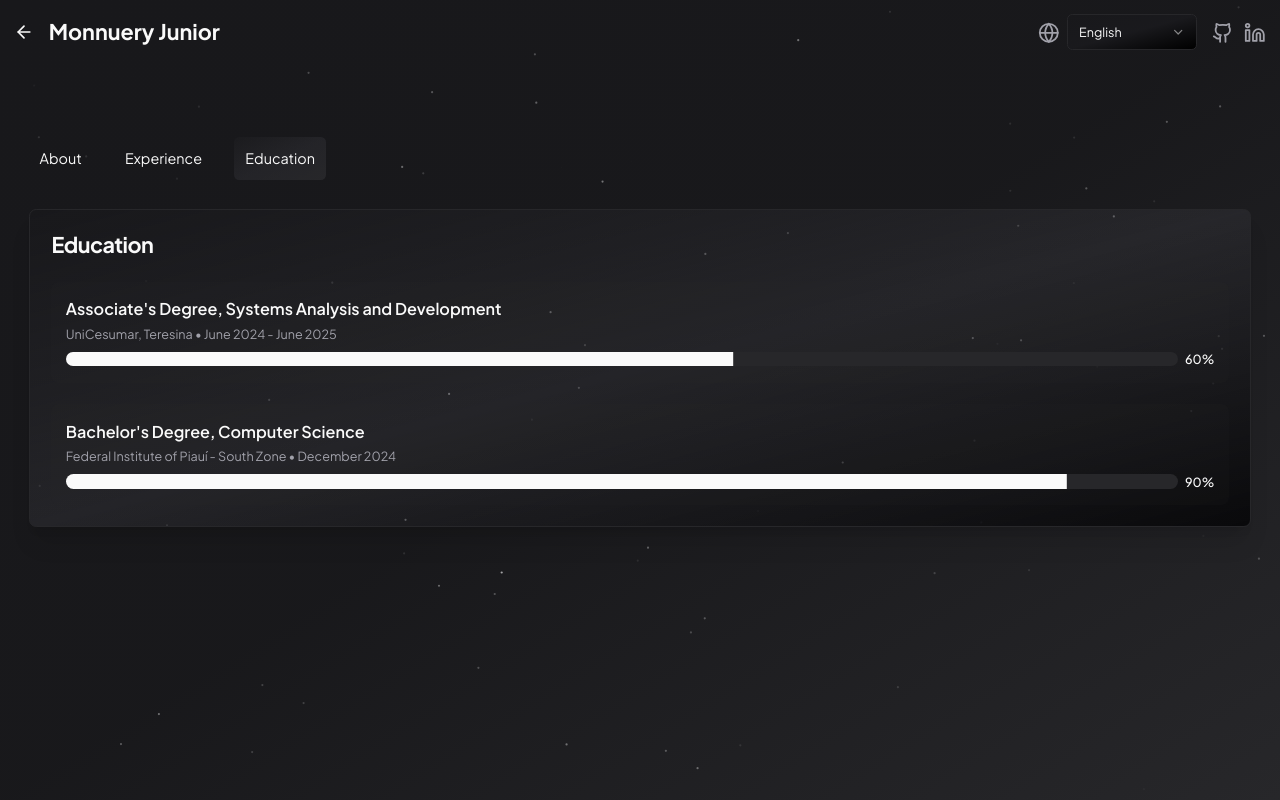
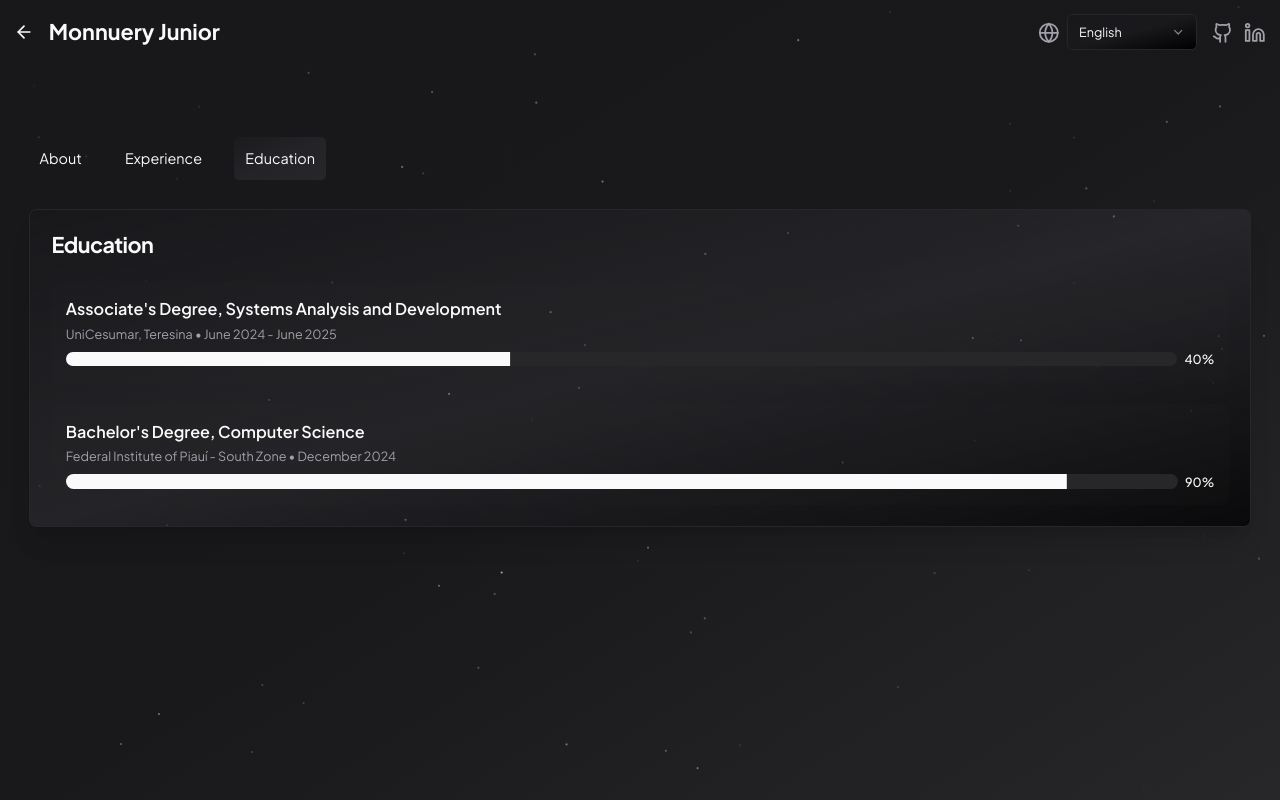
Before and after one commit to santozxy/portfolio-app, a Next.js app: page /en/education in a window 1280 px wide. Built offline with nearby package versions, Linux system fonts and the light colour scheme.

Commit message:
:recycle: refactor: Change json format for array of objects

```diff
--- a/messages/en.json
+++ b/messages/en.json
@@ -205,16 +205,20 @@
   },
   "education": {
     "title": "Education",
-    "degree1": {
+    "degrees": [
+      {
         "title": "Associate's Degree, Systems Analysis and Development",
         "institution": "UniCesumar, Teresina",
-      "period": "June 2024 - June 2025"
+        "period": "June 2024 - June 2025",
+        "progress": 40
       },
-    "degree2": {
+      {
         "title": "Bachelor's Degree, Computer Science",
         "institution": "Federal Institute of Piauí - South Zone",
-      "period": "December 2024"
+        "period": "December 2024",
+        "progress": 90
       }
+    ]
   },
   "skills": {
     "title": "Skills and Competencies"
--- a/messages/pt.json
+++ b/messages/pt.json
@@ -205,16 +205,20 @@
   },
   "education": {
     "title": "Formação",
-    "degree1": {
+    "degrees": [
+      {
         "title": "Tecnólogo, Análise e Desenvolvimento de Sistemas",
         "institution": "UniCesumar, Teresina",
-      "period": "Junho 2024 - Junho 2025"
+        "period": "Junho 2024 - Junho 2025",
+        "progress": 40
       },
-    "degree2": {
+      {
         "title": "Licenciatura, Computação",
         "institution": "Instituto Federal do Piauí - Zona Sul",
-      "period": "Dezembro 2024"
+        "period": "Dezembro 2024",
+        "progress": 90
       }
+    ]
   },
   "skills": {
     "title": "Habilidades e Competências"
--- a/src/app/[locale]/(portfolio)/education/page.tsx
+++ b/src/app/[locale]/(portfolio)/education/page.tsx
@@ -5,20 +5,12 @@ import { useTranslations } from "next-intl";
 
 export default function Education() {
   const t = useTranslations("education");
-  const educations = [
-    {
-      title: t("degree1.title"),
-      institution: t("degree1.institution"),
-      period: t("degree1.period"),
-      progress: 60,
-    },
-    {
-      title: t("degree2.title"),
-      institution: t("degree2.institution"),
-      period: t("degree2.period"),
-      progress: 90,
-    },
-  ];
+  const educations = t.raw("degrees") as {
+    title: string;
+    institution: string;
+    period: string;
+    progress: number;
+  }[];
 
   return (
     <Card>
--- a/src/app/[locale]/(portfolio)/experience/page.tsx
+++ b/src/app/[locale]/(portfolio)/experience/page.tsx
@@ -23,12 +23,12 @@ import Particles from "@/components/particles";
 export default function Experience() {
   const t = useTranslations("experiences");
 
-  const experiences = t.raw("jobs") as Array<{
+  const experiences = t.raw("jobs") as {
     title: string;
     company: string;
     period: string;
     description: string;
-    projects?: Array<{
+    projects?: {
       finalized: boolean;
       type: string;
       title: string;
@@ -36,8 +36,8 @@ export default function Experience() {
       responsibilities: string;
       technologies: string[];
       links: Record<string, string>;
-    }>;
-  }>;
+    }[];
+  }[];
 
   return (
     <Card className="w-full">
@@ -87,7 +87,9 @@ export default function Experience() {
                               <h5 className="font-semibold mb-1">
                                 {t("titleResponsibilities")}
                               </h5>
-                              <p className="text-sm">{project.responsibilities}</p>
+                              <p className="text-sm">
+                                {project.responsibilities}
+                              </p>
                             </div>
                             <div className="mt-4">
                               <h5 className="font-semibold mb-1">
@@ -101,7 +103,8 @@ export default function Experience() {
                                 ))}
                               </div>
                             </div>
-                            {project.links && Object.keys(project.links).length > 0 && (
+                            {project.links &&
+                              Object.keys(project.links).length > 0 && (
                                 <div className="mt-4">
                                   <h5 className="font-semibold mb-1">
                                     {t("titleLinks")}
@@ -117,7 +120,8 @@ export default function Experience() {
                                             rel="noopener noreferrer"
                                             className="flex items-center text-sm text-primary hover:underline"
                                           >
-                                          {key.charAt(0).toUpperCase() + key.slice(1)}
+                                            {key.charAt(0).toUpperCase() +
+                                              key.slice(1)}
                                             <ExternalLink className="w-4 h-4 ml-1" />
                                           </Link>
                                         )
```
Lines whose indentation alone changed are shown as unchanged.
